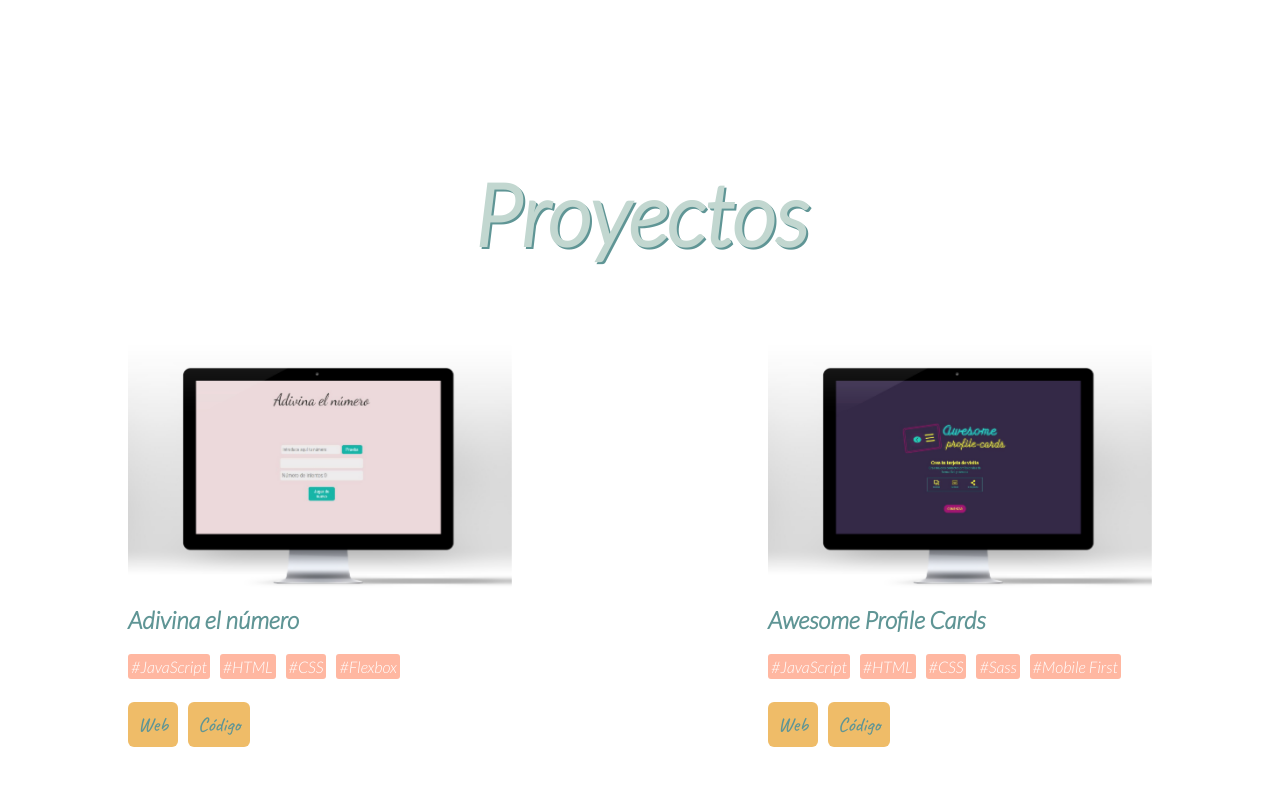
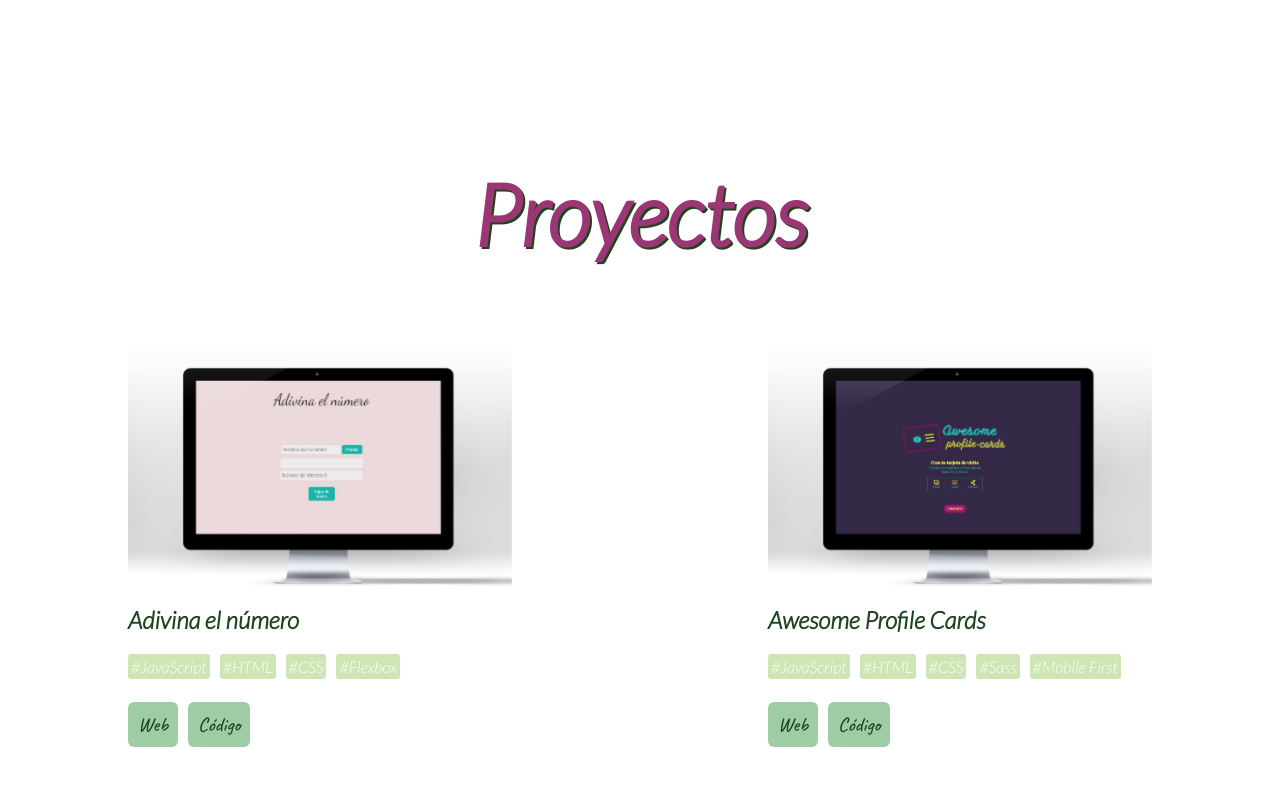
Before and after one commit to ymartinguzman/Portfolio, a website: page src/html/index.html in a window 1280 px wide. Shown: the part 1523-2309 px from the top of the page. Drawn offline with nearby package versions, Linux system fonts and the light colour scheme; files that its build step writes are made by us from their sources; files whose address does not match are found by name; a web font is replaced by a local one.

Commit message:
add favicon

```diff
--- a/src/html/index.html
+++ b/src/html/index.html
@@ -3,7 +3,9 @@
   <head>
     <meta charset="UTF-8" />
     <meta name="viewport" content="width=device-width, initial-scale=1" />
+    <link rel="icon" type="image/ico" href="./cv.ico" />
     <title>Portfolio Yamira Martín</title>
+
     <link
       href="https://fonts.googleapis.com/css2?family=Amatic+SC:wght@700&family=Caveat:wght@500&family=Kavivanar&family=Libre+Barcode+39+Text&display=swap"
       rel="stylesheet"
--- a/src/scss/core/_variables.scss
+++ b/src/scss/core/_variables.scss
@@ -2,17 +2,23 @@
 // $font-main: 'Roboto', sans-serif;
 
 // Palette 1
-$color-primary: #5f9595;
-$color-secondary: #c2d7d0;
-$color-tertiary: #efbc68;
-$color-extra: #ffb7a1;
-// $color-complementary: #5f7e5f;
-$color-basic: #ffffff;
-
-//Palette 2
-//$color-primary: #5f9595;
+// $color-primary: #5f9595;
 // $color-secondary: #c2d7d0;
 // $color-tertiary: #efbc68;
 // $color-extra: #ffb7a1;
+// // $color-complementary: #5f7e5f;
+// $color-basic: #ffffff;
 
-$salmon: #f59a7f;
+//Palette 2
+// $color-primary: #693c72;
+// $color-secondary: #c15050;
+// $color-tertiary: #d49d42;
+// $color-extra: #d97642;
+// $color-basic: #ffffff;
+
+//Palette 3
+$color-primary: #1f441e;
+$color-secondary: #9b3675;
+$color-tertiary: #9ecca4;
+$color-extra: #cee6b4;
+$color-basic: #ffffff;
```
